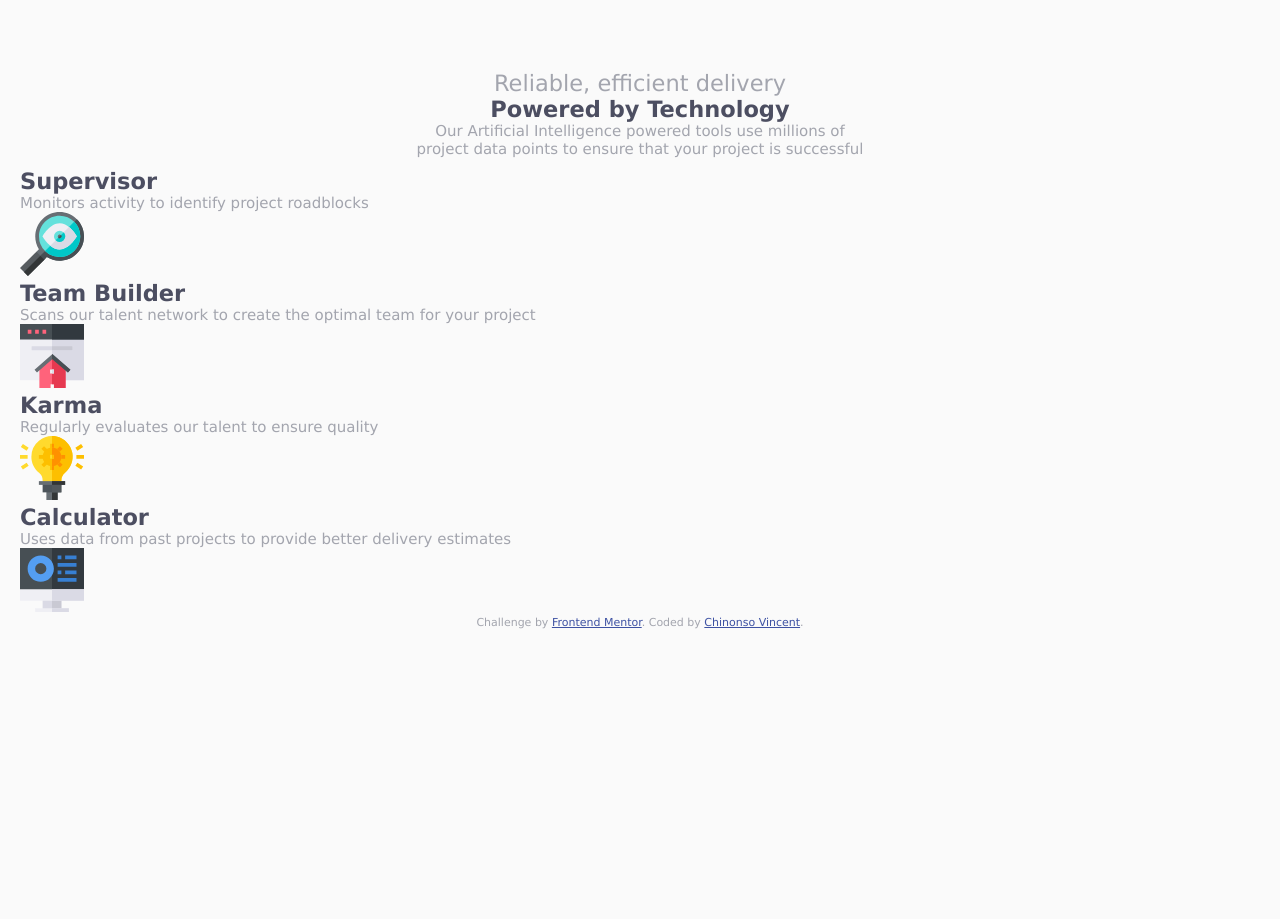
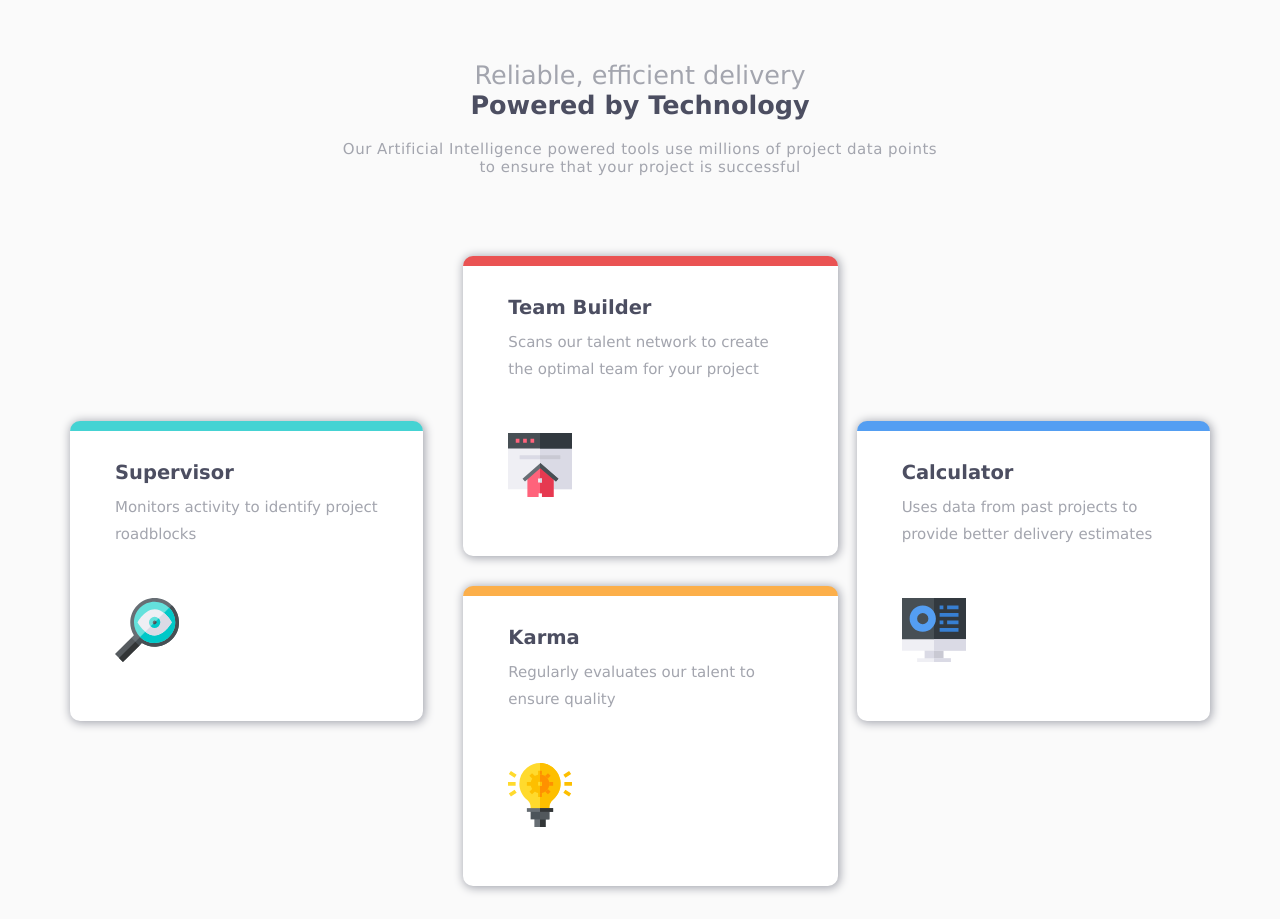
Before and after one commit to ChinonsoVincent/Frontend-Mentor-Four-card-feature-section, a plain HTML site: page index.html in a window 1280 px wide. Shown: the top 919 px of the page. Before the commit the page ends 800 px from the top, so only its background shows below. Drawn offline with Linux system fonts and the light colour scheme.

Commit message:
almost done

```diff
--- a/index.html
+++ b/index.html
@@ -33,6 +33,7 @@
 					<img src="/images/icon-supervisor.svg" alt="Supervisor" />
 				</section>
 
+				<article>
 					<!-- Team Builder section -->
 					<section class="TeamBuilder">
 						<h2>Team Builder</h2>
@@ -50,6 +51,7 @@
 
 						<img src="/images/icon-karma.svg" alt="Karma" />
 					</section>
+				</article>
 
 				<!-- Calculator section -->
 				<section class="Calculator">
--- a/style.css
+++ b/style.css
@@ -23,7 +23,7 @@
 /* Body */
 body {
 	background-color: var(--Very-Light-Gray);
-	padding: 60px 20px;
+	padding: 60px 50px;
 	font-size: 15px;
 	color: var(--Grayish-Blue);
 	font-family: Verdana, Geneva, Tahoma, sans-serif;
@@ -31,7 +31,6 @@ body {
 
 /* Container */
 .container {
-	min-width: 375px;
 	max-width: 1440px;
 	margin: 0 auto;
 }
@@ -39,26 +38,110 @@ body {
 /* Header */
 
 header {
-	min-width: 350px;
-	max-width: 500px;
+	max-width: 600px;
 	margin: auto;
-	padding: 10px 20px;
 	text-align: center;
 }
 
 header span {
-	font-size: 1.5em;
+	font-weight: lighter;
+	margin-bottom: 2px;
 }
 
-h1,
-h2 {
+header span,
+header h1 {
+	font-size: 1.7em;
+}
+
+header h1 {
+	margin-bottom: 20px;
+}
+
+/* section h2 included here */
+header h1,
+section h2 {
 	color: var(--Very-Dark-Blue);
 }
 
-h1 {
-	font-size: 1.5em;
+header p {
+	letter-spacing: 0.5px;
+	margin-bottom: 50px;
+}
+/* End of Header */
+
+/* Main */
+main {
+	margin-bottom: 20px;
+}
+/* Sections */
+section {
+	width: 375px;
+	height: 300px;
+	margin: 40px auto;
+	background-color: white;
+	border-radius: 10px;
+	padding: 30px 45px;
+	box-shadow: 1px 1px 10px 1px var(--Grayish-Blue);
 }
 
+section h2 {
+	font-size: 1.3em;
+	margin-bottom: 10px;
+}
+
+section p {
+	margin-bottom: 50px;
+	line-height: 1.8em;
+}
+
+/*
+section img {
+}
+*/
+
+.Supervisor {
+	border-top: 10px solid var(--Cyan);
+}
+
+.TeamBuilder {
+	border-top: 10px solid var(--Red);
+}
+
+.Karma {
+	border-top: 10px solid var(--Orange);
+}
+
+.Calculator {
+	border-top: 10px solid var(--Blue);
+}
+/* End of Sections */
+
+/* Media Query*/
+
+@media (min-width: 1100px) {
+	main {
+		display: flex;
+		align-items: center;
+	}
+	section {
+		height: 300px;
+		margin: 30px 20px;
+	}
+
+	article {
+		width: 33.33%;
+	}
+
+	.Supervisor {
+		width: 33.33%;
+	}
+
+	.Calculator {
+		width: 33.33%;
+	}
+}
+
+/* Attribute section */
 .attribution {
 	font-size: 11px;
 	text-align: center;
```
Lines whose indentation alone changed are shown as unchanged.
